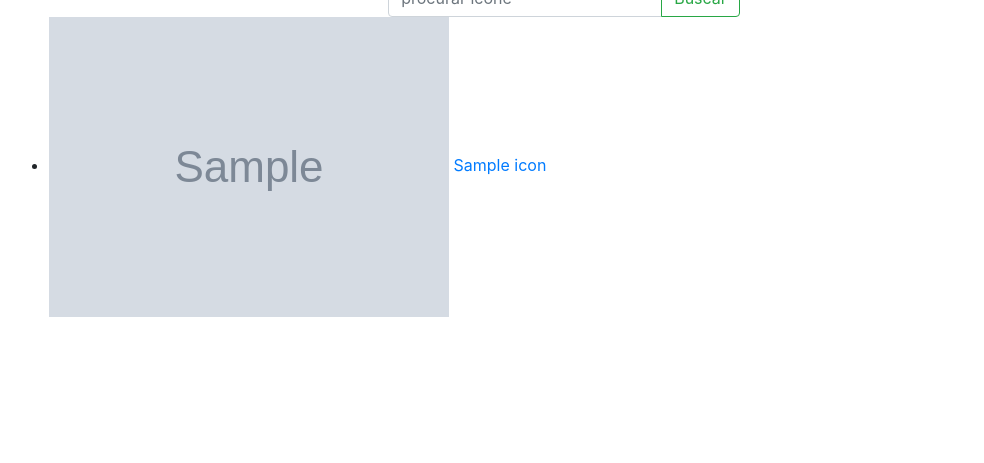
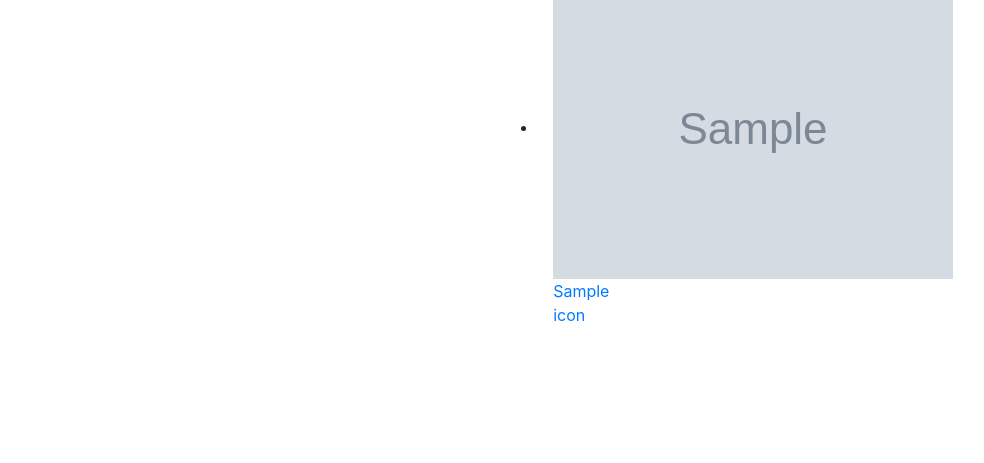
Before and after one commit to perna/lily, a Django app: template web/templates/web/result_search.html in a window 1280 px wide. Shown: the part 337-800 px from the top of the page, without its empty margins (76-1060 px from the left). Run offline with Django 3.2, Linux system fonts and the light colour scheme; the template is opened without the code that fills it: most values are stand-ins (such as "Sample title", 1, 10 or a date in 2020); grey boxes marked "Sample" are stand-in pictures; data that the repository does not hold is empty; some libraries are stand-ins or nearby versions.

Commit message:
refactoring thumbnail result layout

```diff
--- a/web/templates/web/result_search.html
+++ b/web/templates/web/result_search.html
@@ -1,14 +1,12 @@
 {% extends 'web/base.html' %}
 
 {% block content %}
-    {% include 'web/search_form.html' %}
-
-    <ul>
+    <ul class="icon-result-list row justify-content-center">
         {% for icon, thumbnail in icons %}
-            <li>
-                <a href="{{icon.get_absolute_url}}">
-                    <img src="{{ thumbnail }}" alt="">
-                    <span>{{icon.name}}</span>
+            <li class="col-md-1">
+                <a class="icon-thumbnail" href="{{icon.get_absolute_url}}">
+                    <img src="{{ thumbnail }}" alt="{{icon.name}}">
+                    <span class="text-center">{{icon.name}}</span>
                 </a>
             </li>
         {% endfor %}
```
